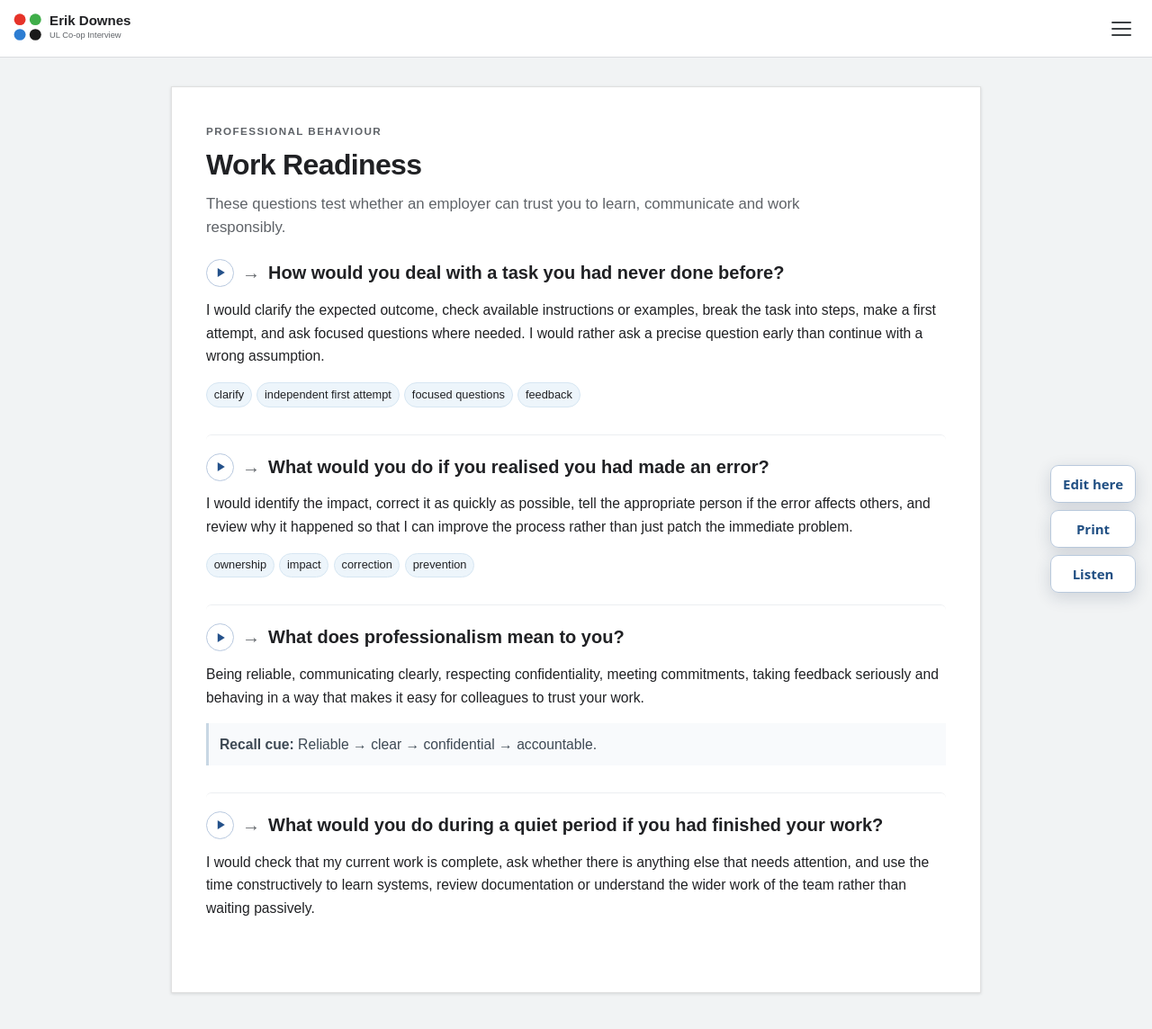
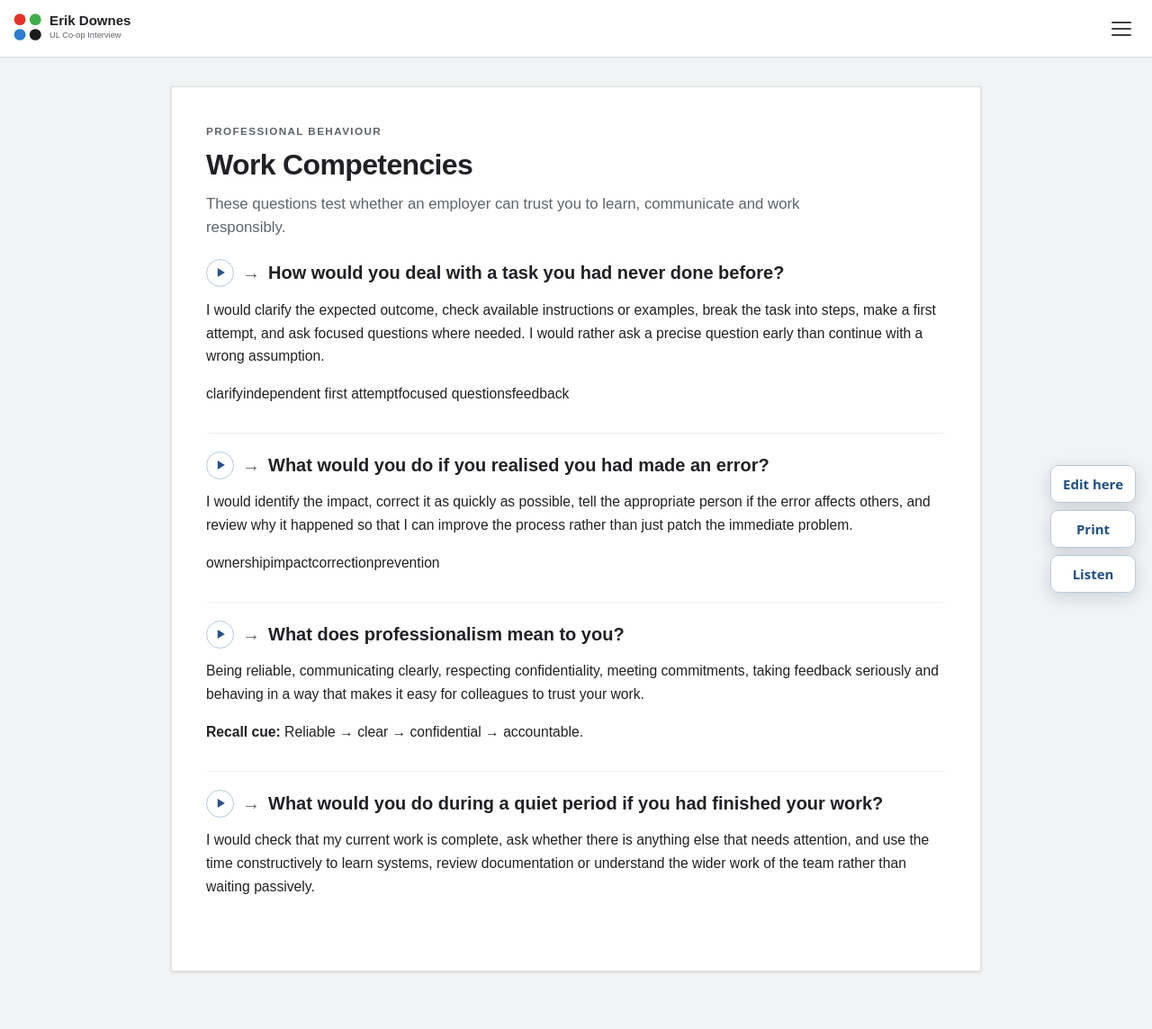
Before and after one commit to ronandownes/coop, a Jekyll site: the page built from work-readiness.md, in a window 1280 px wide and 1176 px high. Shown: the top 1144 px of the window at 90% size. Built offline with Jekyll 4.4.1, drawn with Linux system fonts in a browser that asks for light colours.

Commit message:
Update work-readiness.md (via Pages CMS)

```diff
--- a/work-readiness.md
+++ b/work-readiness.md
@@ -1,28 +1,28 @@
 ---
 layout: doc
-title: Work Readiness
+title: Work Competencies
 nav_order: 60
 eyebrow: PROFESSIONAL BEHAVIOUR
-intro: These questions test whether an employer can trust you to learn, communicate and work responsibly.
+intro: These questions test whether an employer can trust you to learn,
+  communicate and work responsibly.
 ---
-
 ## New task | How would you deal with a task you had never done before?
 
 I would clarify the expected outcome, check available instructions or examples, break the task into steps, make a first attempt, and ask focused questions where needed. I would rather ask a precise question early than continue with a wrong assumption.
 
-<div class="key-vocab"><span>clarify</span><span>independent first attempt</span><span>focused questions</span><span>feedback</span></div>
+clarifyindependent first attemptfocused questionsfeedback
 
 ## Error | What would you do if you realised you had made an error?
 
 I would identify the impact, correct it as quickly as possible, tell the appropriate person if the error affects others, and review why it happened so that I can improve the process rather than just patch the immediate problem.
 
-<div class="key-vocab"><span>ownership</span><span>impact</span><span>correction</span><span>prevention</span></div>
+ownershipimpactcorrectionprevention
 
 ## Professionalism | What does professionalism mean to you?
 
 Being reliable, communicating clearly, respecting confidentiality, meeting commitments, taking feedback seriously and behaving in a way that makes it easy for colleagues to trust your work.
 
-<p class="recall"><strong>Recall cue:</strong> Reliable → clear → confidential → accountable.</p>
+**Recall cue:** Reliable → clear → confidential → accountable.
 
 ## Quiet period | What would you do during a quiet period if you had finished your work?
 
```
